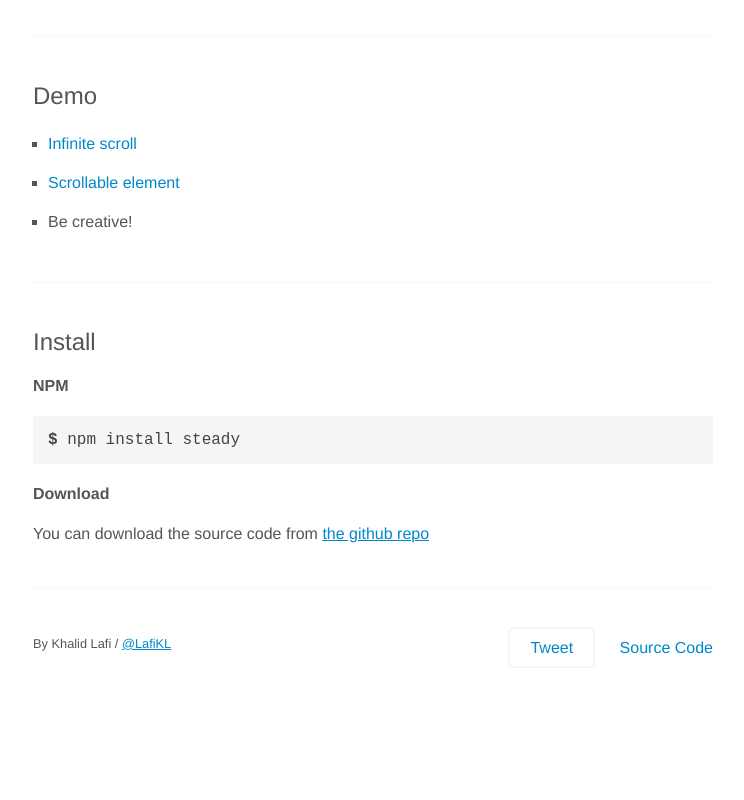
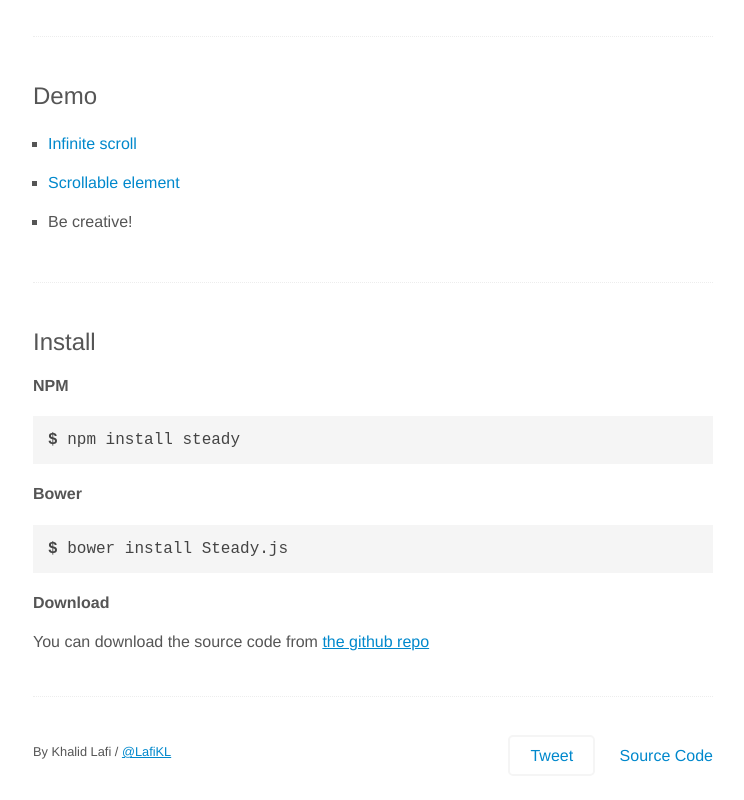
Before and after one commit to lafikl/steady.js, a plain HTML site: page index.html in a window 1280 px wide. Shown: the part 3102-3902 px from the top of the page, without its empty margins (267-1011 px from the left). Before the commit the page ends 3834 px from the top, so only its background shows below. Drawn offline with Linux system fonts and the light colour scheme.

Commit message:
installation from bower command

```diff
--- a/index.html
+++ b/index.html
@@ -122,6 +122,9 @@
       <h4>NPM</h4>
       <code class="st-bash"><b>$</b> npm install steady</code>
 
+      <h4>Bower</h4>
+      <code class="st-bash"><b>$</b> bower install Steady.js</code>
+
       <h4>Download</h4>
       <p>You can download the source code from <a href="https://github.com/lafikl/steady.js/archive/master.zip">the github repo</a></p>
     </div>
```
